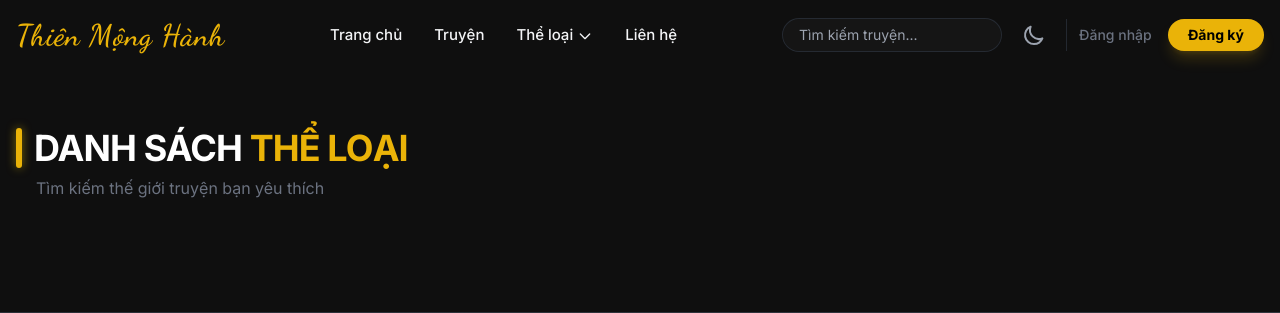
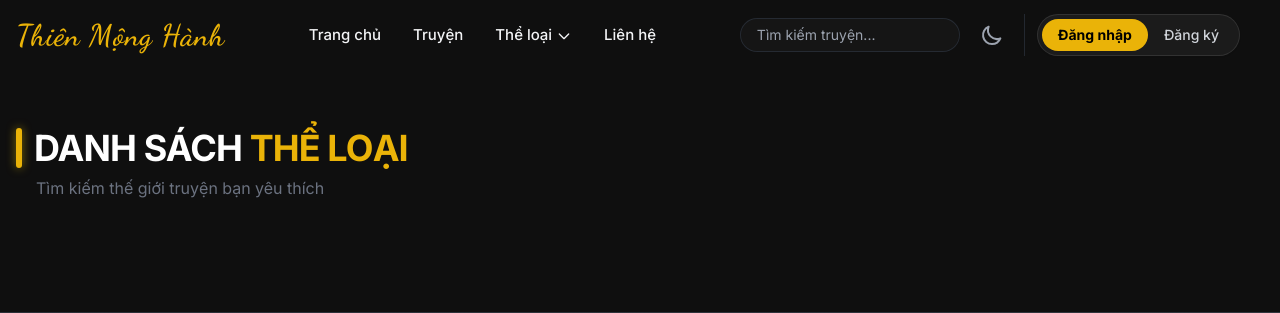
Before and after one commit to trinhthanhson/webtruyen, a Django app: page /categories/ in a window 1280 px wide. Shown: the top 313 px of the page. Run offline with Django 5.2, Linux system fonts and the light colour scheme; data that the repository does not hold is empty; some libraries are stand-ins or nearby versions.

Commit message:
update UI

```diff
--- a/webtruyen/story/static/story/js/header.js
+++ b/webtruyen/story/static/story/js/header.js
@@ -14,10 +14,16 @@ function setThemeIcon(isLight) {
 // 2. Hàm Toggle Theme
 function toggleTheme() {
     const html = document.documentElement;
+
+    // Tạm thời tắt transition để tránh bị "chậm" khi đổi chế độ sáng/tối
+    html.classList.add("no-transition");
+
     const isLight = html.classList.toggle("light-mode");
-
     localStorage.setItem("theme", isLight ? "light" : "dark");
     setThemeIcon(isLight);
+
+    // Bật lại transition sau khi đã đổi xong (sẽ áp dụng cho các thay đổi sau)
+    requestAnimationFrame(() => html.classList.remove("no-transition"));
 }
 
 // 3. Khởi tạo khi DOM sẵn sàng
--- a/webtruyen/story/templates/story/header/header.html
+++ b/webtruyen/story/templates/story/header/header.html
@@ -118,14 +118,19 @@
 </div>
         </div>
         {% else %}
-        <div class="flex items-center space-x-4">
-          <a href="{% url 'login' %}"
-            class="text-sm font-medium text-gray-500 hover:text-primary transition-colors">Đăng nhập</a>
-          <a href="{% url 'register' %}"
-            class="hidden sm:block px-5 py-1.5 bg-primary hover:bg-yellow-600 text-black text-sm font-bold rounded-full transition-all shadow-lg shadow-primary/20">
-            Đăng ký
-          </a>
-        </div>
+        <div class="flex items-center bg-white/5 border border-white/10 p-0.5 md:p-1 rounded-full shadow-sm ml-auto mr-2 md:mr-6">
+              <a
+                href="{% url 'login' %}"
+                class="px-2 md:px-4 py-1.5 text-[11px] md:text-sm font-bold text-black bg-primary rounded-full hover:bg-yellow-400 transition-all active:scale-90 whitespace-nowrap"
+                >Đăng nhập</a
+              >
+              <a
+                href="{% url 'register' %}"
+                class="px-2 md:px-4 py-1.5 text-[11px] md:text-sm font-medium text-gray-300 hover:text-primary transition-colors whitespace-nowrap"
+              >
+                Đăng ký
+              </a>
+            </div>
         {% endif %}
       </div>
 </form>
```
Also changed, not shown: webtruyen/story/static/story/js/home.js (+6 -1 lines).
